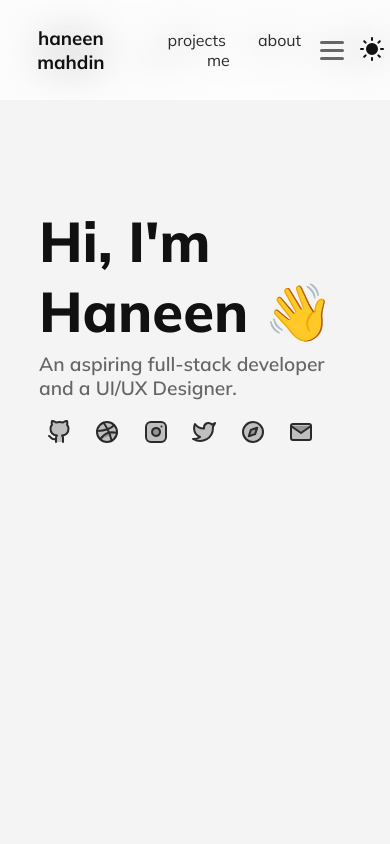
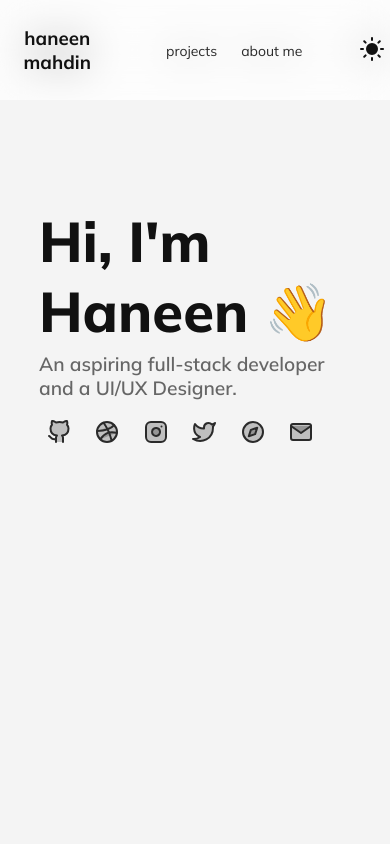
Before and after one commit to haneenmahd/haneenmahd.github.io, a React (Vite) app: page / in a window 390 px wide. Shown: the top 844 px of the page. Built offline with nearby package versions, Linux system fonts and the light colour scheme.

Commit message:
make nav responsive

```diff
--- a/src/components/NavBar.jsx
+++ b/src/components/NavBar.jsx
@@ -4,7 +4,6 @@ import { css } from 'styled-components'
 import Logo from '../assets/jsx/Logo'
 import theme from '../theme/theme'
 import NavLink from './NavLink'
-import NavMenu from './NavMenu'
 import ThemeSwitch from './ThemeSwitch'
 
 const Container = styled.nav`
@@ -28,35 +27,22 @@ const Container = styled.nav`
 const NavLinks = styled.div`
   width: auto;
   max-width: 100%;
-  transition: all 0.3s;
 
-  ${(props) =>
-    props.toggled &&
-    css`
-      opacity: 0;
-      transform: scale(0.4);
-      width: 0;
-    `}
+  @media screen and (max-width: 700px) {
+    width: 90%;
+    text-align: center;
+
+    a {
+      font-size: 14px;
+      margin: 0 4px;
+    }
+  }
 `
 
 export default class NavBar extends Component {
   constructor(props) {
     super(props)
     this.props = props
-
-    this.state = {
-      toggled: false,
-    }
-
-    this.setToggle = this.setToggle.bind(this)
-  }
-
-  /**
-   * Toggles the nav menu's toggle state
-   * @param {boolean} value
-   */
-  setToggle(value) {
-    this.setState({ toggled: value })
   }
 
   render() {
@@ -66,16 +52,10 @@ export default class NavBar extends Component {
       <Container theme={props.theme}>
         <Logo theme={props.theme} />
 
-        <NavLinks toggled={state.toggled}>
+        <NavLinks>
           <NavLink theme={props.theme} to="/projects" text="projects" />
           <NavLink theme={props.theme} to="/about" text="about me" />
         </NavLinks>
-
-        <NavMenu
-          toggled={state.toggled}
-          setToggle={this.setToggle}
-          theme={props.theme}
-        />
 
         <ThemeSwitch theme={props.theme} setTheme={props.setTheme} />
       </Container>
--- a/src/components/NavMenu.jsx
+++ /dev/null
@@ -1,62 +0,0 @@
-import React from 'react'
-import styled from 'styled-components'
-import theme from '../theme/theme'
-
-const Container = styled.div`
-  height: 30px;
-  width: 30px;
-  position: relative;
-  padding: 8px;
-  display: flex;
-  flex-direction: column;
-  align-items: center;
-  justify-content: center;
-  cursor: pointer;
-  border-radius: 10px;
-  background-color: ${(props) => (props.toggled ? '#d3d3d330' : 'transparent')};
-  transition: all 0.3s;
-
-  &:hover span {
-    background-color: ${(props) =>
-      props.theme === 'dark' ? theme.dark.textColor : theme.light.textColor};
-  }
-
-  @media screen and (min-width: 700px) {
-    display: none;
-  }
-`
-
-const Ham = styled.span`
-  height: 3px;
-  width: 90%;
-  margin: 2.5px 0;
-  border-radius: 20px;
-  background: ${(props) =>
-    props.theme === 'dark' ? theme.dark.lightText : theme.light.lightText};
-`
-
-/**
- *
- * @param {{
- *   theme: "dark" | "light";
- *   toggled: boolean;
- *   setToggle: (state) => void;
- * }} props
- * @returns
- */
-export default function NavMenu(props) {
-  const toggled = props.toggled,
-    setToggle = props.setToggle
-
-  return (
-    <Container
-      theme={props.theme}
-      toggled={toggled}
-      onClick={() => setToggle(!toggled)}
-    >
-      <Ham theme={props.theme} />
-      <Ham theme={props.theme} />
-      <Ham theme={props.theme} />
-    </Container>
-  )
-}
```
